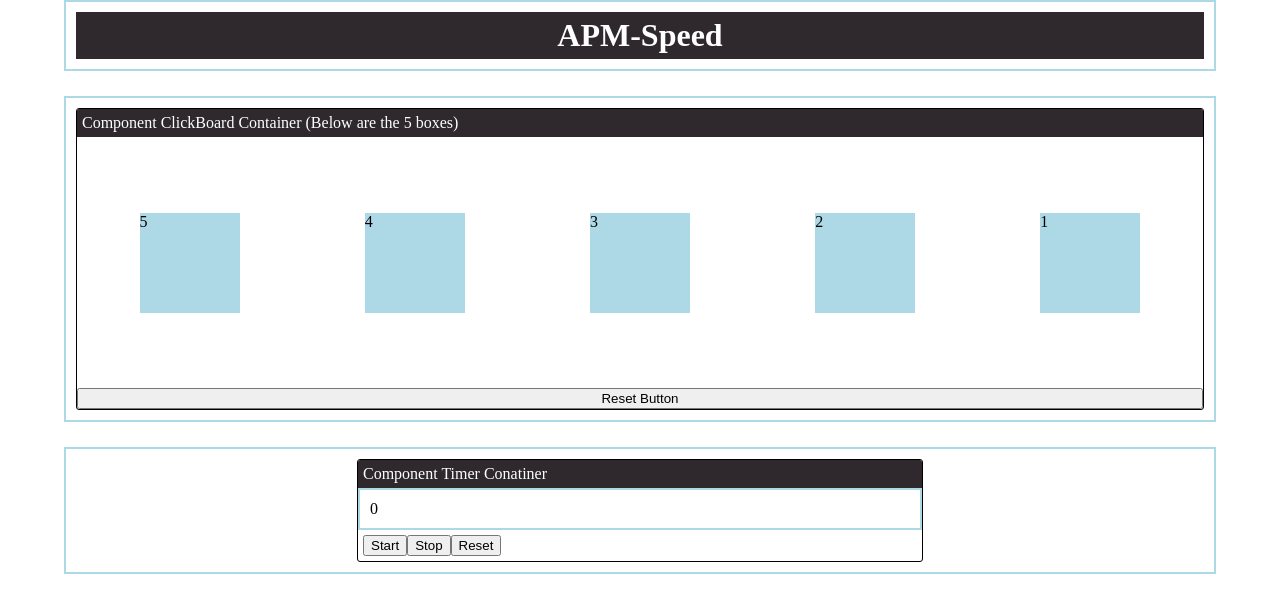
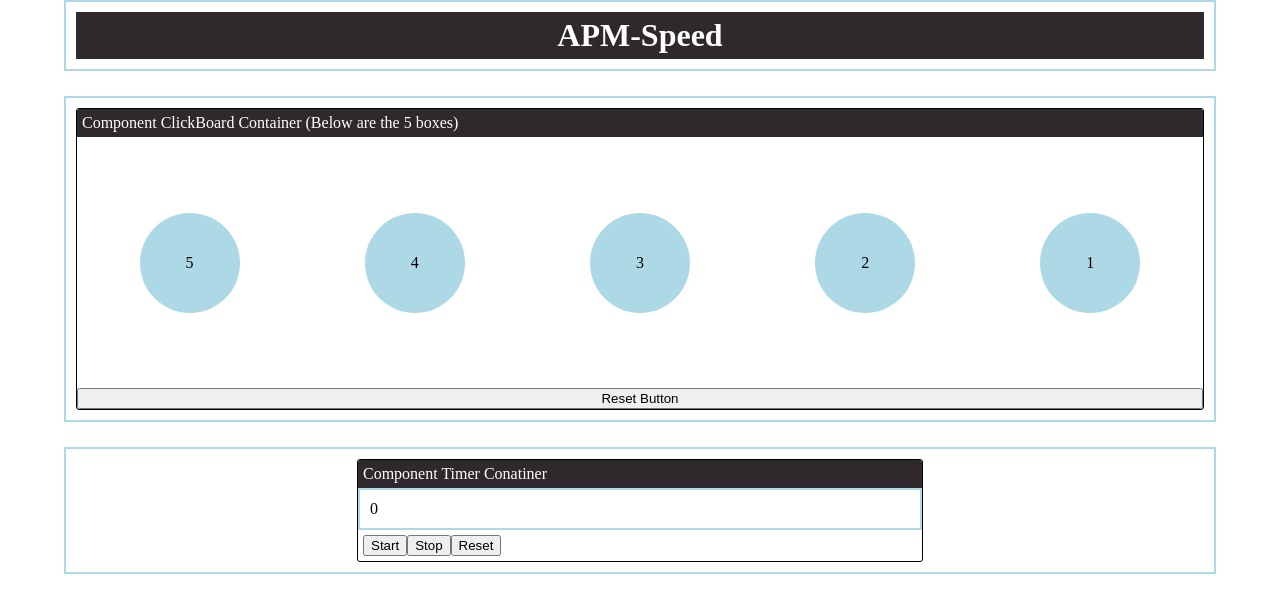
Before and after one commit to Noelcarino/APM-Speed, a React (Create React App) app in the folder apm-speed/: page / in a window 1280 px wide. Shown: the top 612 px of the page. Built offline with nearby package versions, Linux system fonts and the light colour scheme.

Commit message:
7/1 | the boxes are now circles with text in center / need to rename classes?

```diff
--- a/apm-speed/public/css/style.css
+++ b/apm-speed/public/css/style.css
@@ -97,6 +97,11 @@ html {
     background-color: lightblue;
     margin: auto;
     cursor:pointer;
+    border-radius: 50%;
+    display: flex;
+}
+.cbc-boxes > p {
+    margin: auto;
 }
 .cbc-clicked {
     background-color: #2f292e;
--- a/apm-speed/src/components/ClickBoard.js
+++ b/apm-speed/src/components/ClickBoard.js
@@ -27,12 +27,16 @@ export default class ClickBoard extends React.Component {
     }
     loadBoxes(){
         let target = document.getElementById('cbc-boxLoading-target');
+        let innerText;
         let boxDiv;
         for (var i = 5; i >= 1; i--){
             boxDiv = document.createElement('div');
+            innerText = document.createElement('p');
+            innerText.innerText = i;
             boxDiv.id = 'box-' + i;
             boxDiv.classList.add('cbc-boxes');
-            boxDiv.innerHTML = i;
+
+            boxDiv.appendChild(innerText)
             boxDiv.addEventListener('click', (e) => this.pickRandomBox(e));
             target.appendChild(boxDiv);
             console.log(i);
```
